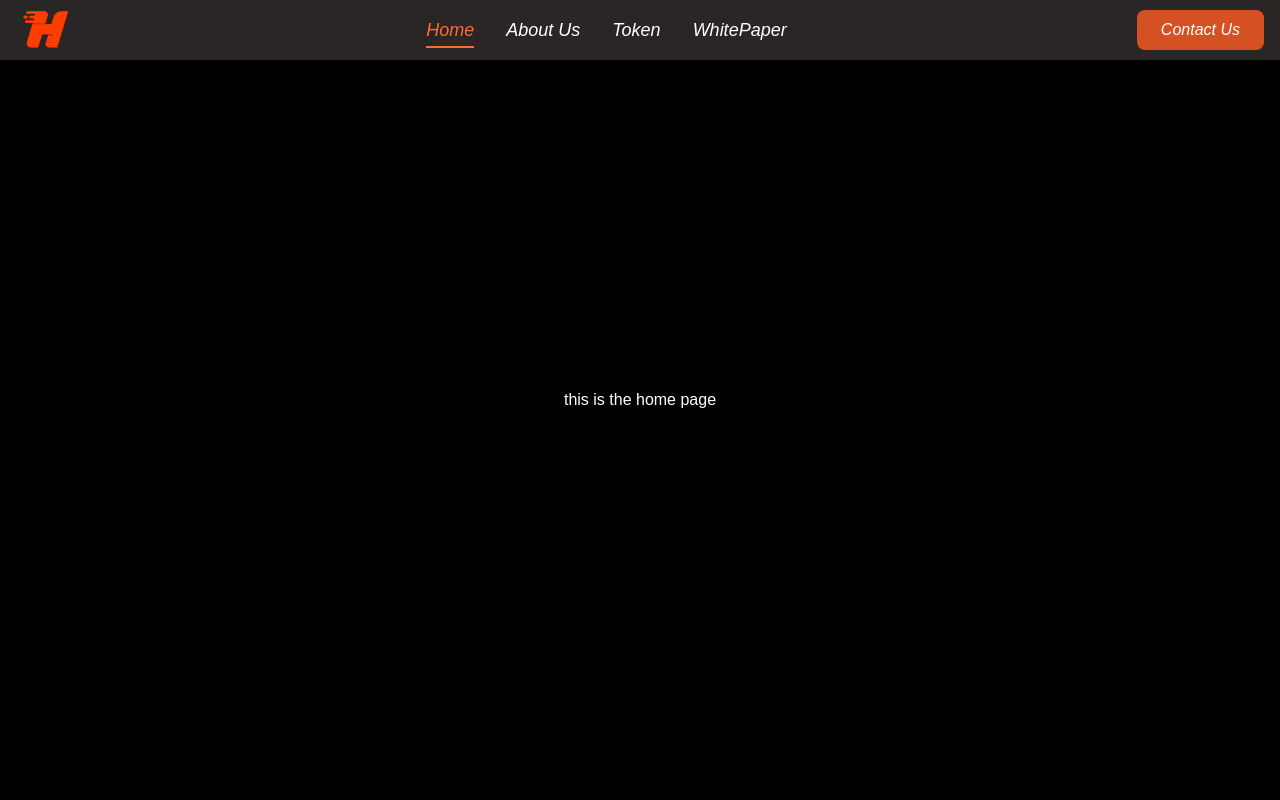
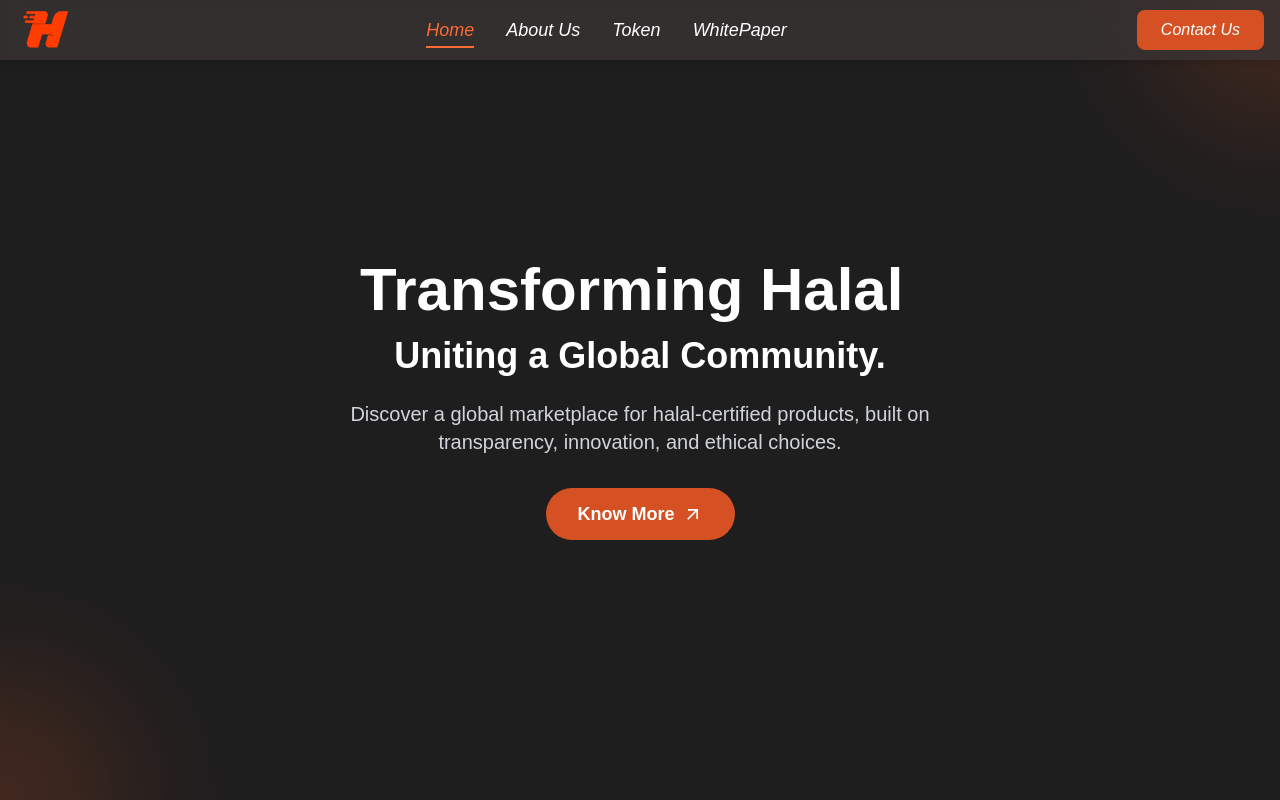
Before and after one commit to Souravhere/hflag, a Next.js app: page / in a window 1280 px wide. Built offline with nearby package versions, Linux system fonts and the light colour scheme.

Commit message:
Hero section dded and added to the production to check it

```diff
--- a/src/app/page.tsx
+++ b/src/app/page.tsx
@@ -1,9 +1,9 @@
-
+import HeroSection from "@/components/HeroSection";
 
 export default function Home() {
   return (
-    <div className="bg-black w-full h-screen flex items-center justify-center text-white">
-      this is the home page
+    <div className="bg-black w-full text-white">
+        <HeroSection/>
     </div>
   );
 }
--- /dev/null
+++ b/src/components/HeroSection.tsx
@@ -0,0 +1,109 @@
+'use client'
+
+import React, { useState, useEffect } from 'react'
+import { motion, AnimatePresence } from 'framer-motion'
+import { MdOutlineArrowOutward } from "react-icons/md";
+
+const orangeTexts = [
+  "Living",
+  "Community",
+  "Marketplace",
+  "Innovation"
+]
+
+export default function HeroSection() {
+  const [currentTextIndex, setCurrentTextIndex] = useState(0)
+  const [isTyping, setIsTyping] = useState(true)
+
+  useEffect(() => {
+    const interval = setInterval(() => {
+      setIsTyping(false)
+      setTimeout(() => {
+        setCurrentTextIndex((prevIndex) => (prevIndex + 1) % orangeTexts.length)
+        setIsTyping(true)
+      }, 1000)
+    }, 5000)
+
+    return () => clearInterval(interval)
+  }, [])
+
+  return (
+    <div className="relative bg-[#1E1E1E] min-h-screen flex items-center justify-center overflow-hidden">
+      <div className="absolute bottom-0 left-0 w-64 h-64 bg-[#D55123] rounded-full filter blur-3xl opacity-20 -translate-x-1/2 translate-y-1/2" />
+      <div className="absolute top-0 right-0 w-64 h-64 bg-[#D55123] rounded-full filter blur-3xl opacity-20 translate-x-1/2 -translate-y-1/2" />
+
+      <div className="container mx-auto px-4 text-center z-10">
+        <motion.h1
+          className="text-4xl md:text-6xl font-bold text-white mb-4"
+          initial={{ opacity: 0, y: 20 }}
+          animate={{ opacity: 1, y: 0 }}
+          transition={{ duration: 0.8 }}
+        >
+          Transforming Halal{' '}
+          <AnimatePresence mode="wait">
+            <motion.span
+              key={currentTextIndex}
+              className="text-[#D55123] inline-block"
+              initial={{ opacity: 0, y: 20 }}
+              animate={{ opacity: 1, y: 0 }}
+              exit={{ opacity: 0, y: -20 }}
+              transition={{ duration: 0.5 }}
+            >
+              {isTyping && (
+                <TypeWriter text={orangeTexts[currentTextIndex]} />
+              )}
+            </motion.span>
+          </AnimatePresence>
+        </motion.h1>
+        <motion.h2
+          className="text-2xl md:text-4xl font-bold text-white mb-6"
+          initial={{ opacity: 0, y: 20 }}
+          animate={{ opacity: 1, y: 0 }}
+          transition={{ duration: 0.8, delay: 0.2 }}
+        >
+          Uniting a Global Community.
+        </motion.h2>
+        <motion.p
+          className="text-lg md:text-xl text-gray-300 mb-8 max-w-2xl mx-auto"
+          initial={{ opacity: 0, y: 20 }}
+          animate={{ opacity: 1, y: 0 }}
+          transition={{ duration: 0.8, delay: 0.4 }}
+        >
+          Discover a global marketplace for halal-certified products, built on
+          transparency, innovation, and ethical choices.
+        </motion.p>
+        <motion.button
+          className="bg-[#D55123] text-white px-8 py-3 rounded-full text-lg font-semibold flex items-center justify-center mx-auto hover:bg-[#FF6B35] transition-colors duration-300"
+          whileHover={{ scale: 1.05 }}
+          whileTap={{ scale: 0.95 }}
+          initial={{ opacity: 0, y: 20 }}
+          animate={{ opacity: 1, y: 0 }}
+          transition={{ duration: 0.8, delay: 0.6 }}
+        >
+          Know More
+          <MdOutlineArrowOutward className="ml-2" size={20} />
+        </motion.button>
+      </div>
+    </div>
+  )
+}
+
+function TypeWriter({ text }: { text: string }) {
+  const [displayText, setDisplayText] = useState('')
+
+  useEffect(() => {
+    let i = 0
+    const typingInterval = setInterval(() => {
+      if (i < text.length) {
+        setDisplayText((prevText) => prevText + text.charAt(i))
+        i++
+      } else {
+        clearInterval(typingInterval)
+      }
+    }, 100)
+
+    return () => clearInterval(typingInterval)
+  }, [text])
+
+  return <>{displayText}</>
+}
```
